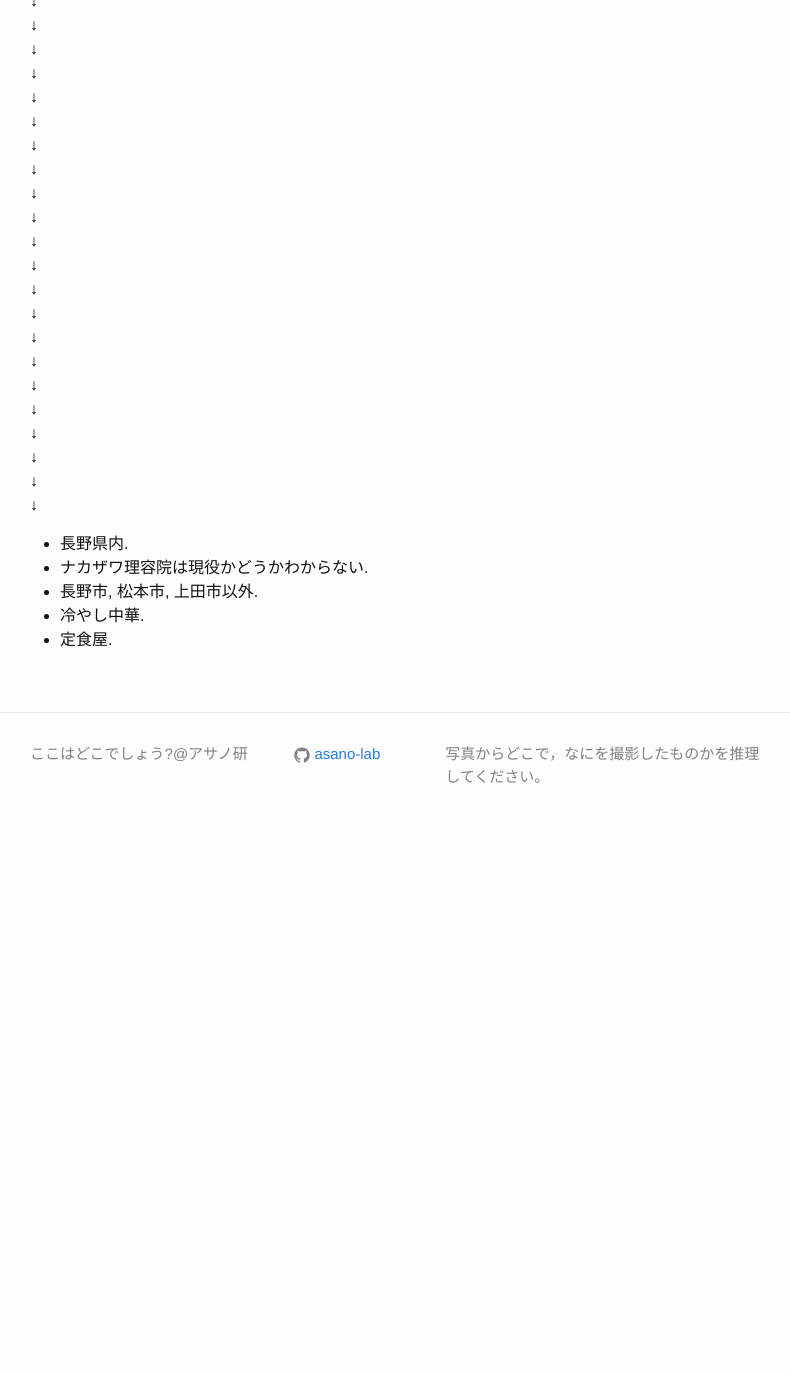
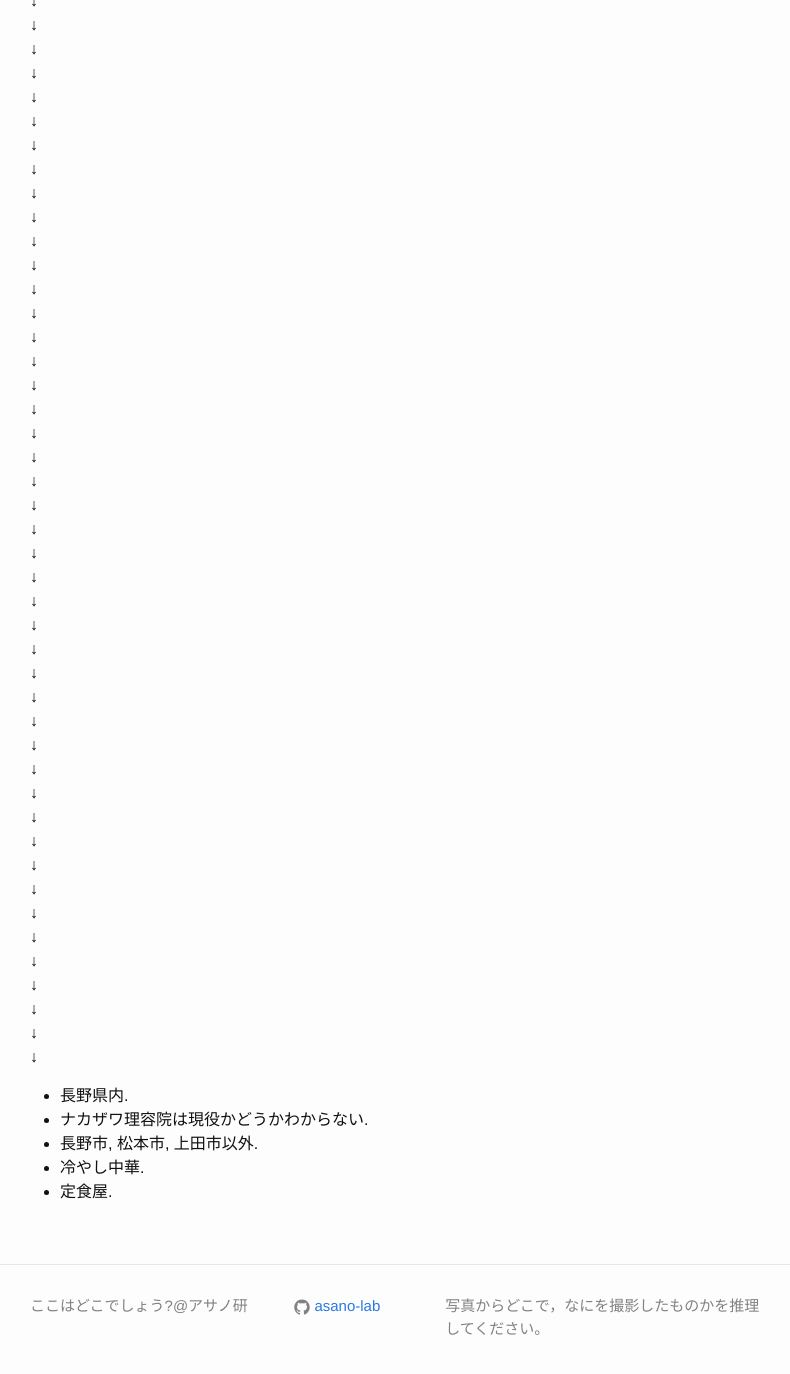
Before and after one commit to asano-lab/kokodoko, a Jekyll site: the page built from _posts/2021-08-06-q38.md, in a window 1280 px wide and 1400 px high, scrolled down 1330 px. Shown: the top 1374 px of the window, without its empty margins (240-1030 px from the left). Built offline with Jekyll 4.4.1, drawn with Linux system fonts in a browser that asks for light colours; before the commit the page ends 2178 px from its top, so only the background shows below that.

```diff
--- a/_posts/2021-08-06-q38.md
+++ b/_posts/2021-08-06-q38.md
@@ -12,11 +12,14 @@
 
 ### ヒント
 
-<br />&darr;<br />&darr;<br />&darr;<br />&darr;<br />&darr;<br />&darr;<br />&darr;<br />&darr;
-<br />&darr;<br />&darr;<br />&darr;<br />&darr;<br />&darr;<br />&darr;<br />&darr;<br />&darr;
-<br />&darr;<br />&darr;<br />&darr;<br />&darr;<br />&darr;<br />&darr;<br />&darr;<br />&darr;
-<br />&darr;<br />&darr;<br />&darr;<br />&darr;<br />&darr;<br />&darr;<br />&darr;<br />&darr;
-<br />&darr;<br />&darr;<br />&darr;<br />&darr;<br />&darr;<br />&darr;<br />&darr;<br />&darr;
+&darr;<br />&darr;<br />&darr;<br />&darr;<br />&darr;<br />&darr;<br />&darr;<br />&darr;<br />
+&darr;<br />&darr;<br />&darr;<br />&darr;<br />&darr;<br />&darr;<br />&darr;<br />&darr;<br />
+&darr;<br />&darr;<br />&darr;<br />&darr;<br />&darr;<br />&darr;<br />&darr;<br />&darr;<br />
+&darr;<br />&darr;<br />&darr;<br />&darr;<br />&darr;<br />&darr;<br />&darr;<br />&darr;<br />
+&darr;<br />&darr;<br />&darr;<br />&darr;<br />&darr;<br />&darr;<br />&darr;<br />&darr;<br />
+&darr;<br />&darr;<br />&darr;<br />&darr;<br />&darr;<br />&darr;<br />&darr;<br />&darr;<br />
+&darr;<br />&darr;<br />&darr;<br />&darr;<br />&darr;<br />&darr;<br />&darr;<br />&darr;<br />
+&darr;<br />&darr;<br />&darr;<br />&darr;<br />&darr;<br />&darr;<br />&darr;<br />&darr;
 
 * 長野県内.
 * ナカザワ理容院は現役かどうかわからない.
```
